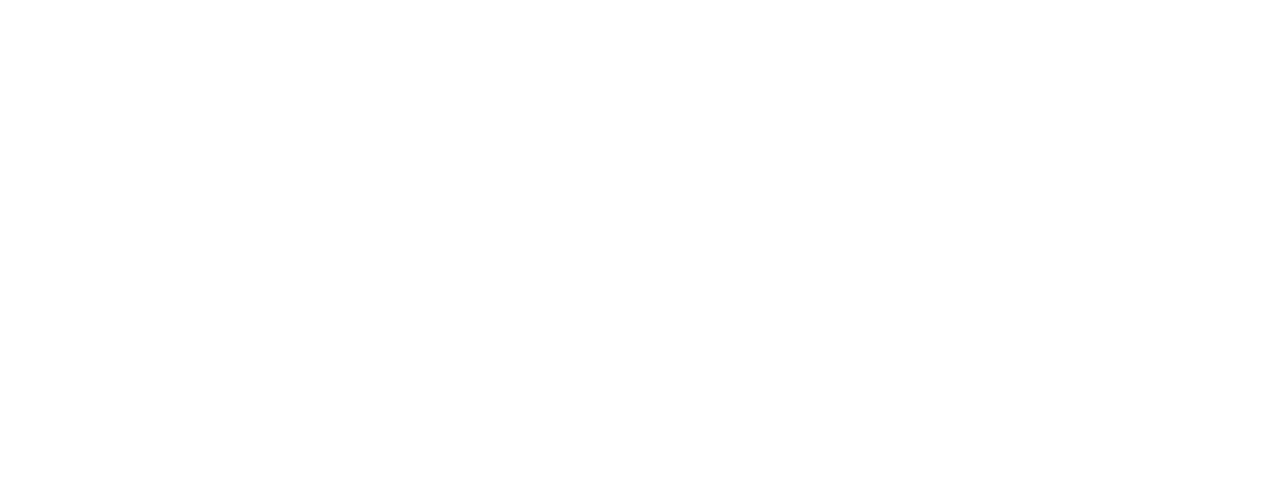
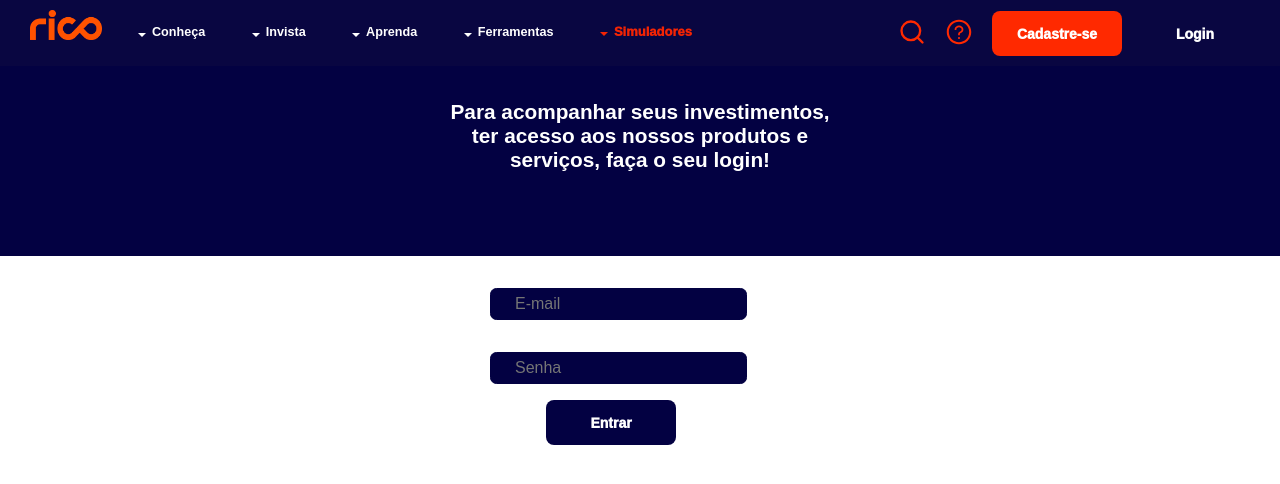
Before and after one commit to igormattiolli/Projeto_web_2, a React (Create React App) app: page /enter in a window 1280 px wide. Shown: the top 484 px of the page. Built offline with nearby package versions, Linux system fonts and the light colour scheme.

Commit message:
alteração no nome da função

```diff
--- a/src/Router.js
+++ b/src/Router.js
@@ -1,7 +1,7 @@
 import { BrowserRouter as Router, Route } from "react-router-dom";
 
 import { Register } from "./pages/Register";
-import { Login } from "./pages/Login";
+import { Enter } from "./pages/Enter";
 import { Animes } from "./pages/Animes";
 import { Home } from "./pages/Home";
 
@@ -10,7 +10,7 @@
     <Router>
       <Route exact path="/" component={Home} />
       <Route exact path="/register" component={Register} />
-      <Route exact path="/login" component={Login} />
+      <Route exact path="/enter" component={Enter} />
       <Route exact path="/animes" component={Animes} />
     </Router>
   );
--- a/src/components/Header/index.jsx
+++ b/src/components/Header/index.jsx
@@ -33,7 +33,7 @@
           <Link to="/register">
             <button className="register">Cadastre-se</button>
           </Link>
-          <Link to="/login">
+          <Link to="/enter">
             <button className="login">Login</button>
           </Link>
         </div>
--- a/src/pages/login/index.jsx
+++ b/src/pages/Enter/index.jsx
@@ -12,7 +12,7 @@
 import { yupResolver } from "@hookform/resolvers/yup";
 import * as yup from "yup";
 
-export function Login() {
+export function Enter() {
   const [isNav, setIsNav] = useState(false);
   const Validator = yup.object().shape({
     email: yup
```
Also changed, not shown: src/pages/Enter/styles.js (renamed from src/pages/login/styles.js).
